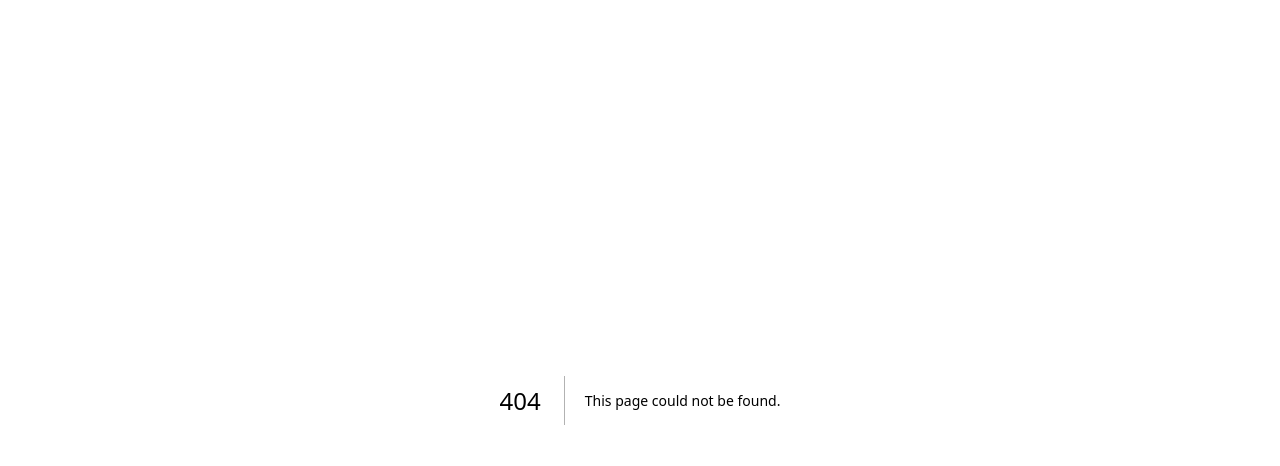
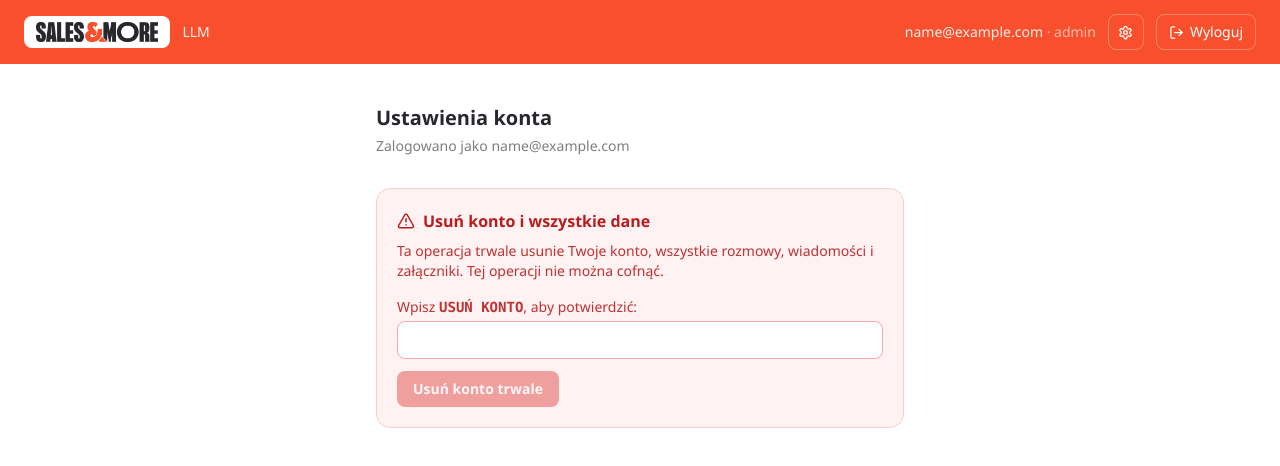
Before and after one commit to MgromM/llm-chat-skeleton, a Next.js app in the folder frontend/: page /settings in a window 1280 px wide. Before the commit this address had no page. Shown: the top 466 px of the page. Built offline with nearby package versions, Linux system fonts and the light colour scheme; no server answers; sample sign-in values are in the browser's storage.

Commit message:
Add GDPR account deletion (DELETE /auth/me) with UI confirmation

```diff
--- /dev/null
+++ b/frontend/src/app/settings/page.tsx
@@ -0,0 +1,78 @@
+'use client';
+
+import { useState } from 'react';
+import { useRouter } from 'next/navigation';
+import { AlertTriangle } from 'lucide-react';
+import { api, ApiError } from '@/lib/api';
+import { RequireAuth } from '@/components/RequireAuth';
+import { BrandHeader } from '@/components/BrandHeader';
+import { useAuth } from '@/lib/AuthContext';
+
+const CONFIRM_PHRASE = 'USUŃ KONTO';
+
+function SettingsView() {
+  const { user, logout } = useAuth();
+  const router = useRouter();
+  const [confirmText, setConfirmText] = useState('');
+  const [deleting, setDeleting] = useState(false);
+  const [error, setError] = useState<string | null>(null);
+
+  async function handleDelete() {
+    if (confirmText !== CONFIRM_PHRASE) return;
+    setDeleting(true);
+    setError(null);
+    try {
+      await api.deleteAccount();
+      logout();
+      router.push('/login');
+    } catch (err) {
+      setError(err instanceof ApiError ? err.message : 'Nie udało się usunąć konta.');
+      setDeleting(false);
+    }
+  }
+
+  return (
+    <div className="flex h-screen flex-col">
+      <BrandHeader />
+      <div className="mx-auto w-full max-w-xl px-6 py-10">
+        <h1 className="mb-1 text-xl font-bold text-brand-dark">Ustawienia konta</h1>
+        <p className="mb-8 text-sm text-brand-dark/60">Zalogowano jako {user?.email}</p>
+
+        <div className="rounded-xl border border-red-200 bg-red-50 p-5">
+          <div className="mb-2 flex items-center gap-2 font-semibold text-red-700">
+            <AlertTriangle size={18} />
+            Usuń konto i wszystkie dane
+          </div>
+          <p className="mb-4 text-sm text-red-700/90">
+            Ta operacja trwale usunie Twoje konto, wszystkie rozmowy, wiadomości i załączniki. Tej operacji nie
+            można cofnąć.
+          </p>
+          <label className="mb-1 block text-sm text-red-700/90">
+            Wpisz <span className="font-mono font-semibold">{CONFIRM_PHRASE}</span>, aby potwierdzić:
+          </label>
+          <input
+            value={confirmText}
+            onChange={(e) => setConfirmText(e.target.value)}
+            className="mb-3 w-full rounded-lg border border-red-300 bg-white px-3 py-2 text-sm text-brand-dark outline-none focus:border-red-500"
+          />
+          {error && <p className="mb-3 text-sm text-red-700">{error}</p>}
+          <button
+            onClick={handleDelete}
+            disabled={confirmText !== CONFIRM_PHRASE || deleting}
+            className="rounded-lg bg-red-600 px-4 py-2 text-sm font-bold text-white hover:brightness-95 disabled:cursor-not-allowed disabled:opacity-40"
+          >
+            {deleting ? 'Usuwanie…' : 'Usuń konto trwale'}
+          </button>
+        </div>
+      </div>
+    </div>
+  );
+}
+
+export default function SettingsPage() {
+  return (
+    <RequireAuth>
+      <SettingsView />
+    </RequireAuth>
+  );
+}
--- a/frontend/src/components/BrandHeader.tsx
+++ b/frontend/src/components/BrandHeader.tsx
@@ -1,7 +1,8 @@
 'use client';
 
 import Image from 'next/image';
-import { LogOut } from 'lucide-react';
+import Link from 'next/link';
+import { LogOut, Settings } from 'lucide-react';
 import { useAuth } from '@/lib/AuthContext';
 
 export function BrandHeader() {
@@ -20,6 +21,13 @@ export function BrandHeader() {
           <span className="hidden text-sm text-brand-white/90 sm:inline">
             {user.email} <span className="text-brand-white/60">· {user.role}</span>
           </span>
+          <Link
+            href="/settings"
+            aria-label="Ustawienia konta"
+            className="flex h-9 w-9 items-center justify-center rounded-lg border border-brand-white/30 text-brand-white transition hover:bg-brand-white/10"
+          >
+            <Settings size={15} />
+          </Link>
           <button
             onClick={logout}
             className="flex h-9 items-center gap-1.5 rounded-lg border border-brand-white/30 px-3 text-sm font-medium text-brand-white transition hover:bg-brand-white/10"
--- a/frontend/src/lib/api.ts
+++ b/frontend/src/lib/api.ts
@@ -135,6 +135,7 @@ export const api = {
     apiFetch<LoginResponse>('/auth/login', { method: 'POST', body: JSON.stringify({ email, password }) }),
   googleLoginUrl: () => apiFetch<{ url: string }>('/auth/google/login-url'),
   me: () => apiFetch<LoginResponse['user']>('/auth/me'),
+  deleteAccount: () => apiFetch<{ ok: true }>('/auth/me', { method: 'DELETE' }),
   listConversations: () => apiFetch<ConversationSettings[]>('/chat/conversations'),
   createConversation: (title?: string) =>
     apiFetch<ConversationSettings>('/chat/conversations', {
```
Also changed, not shown: 2 other files (tests, documents, lock files or other folders).
